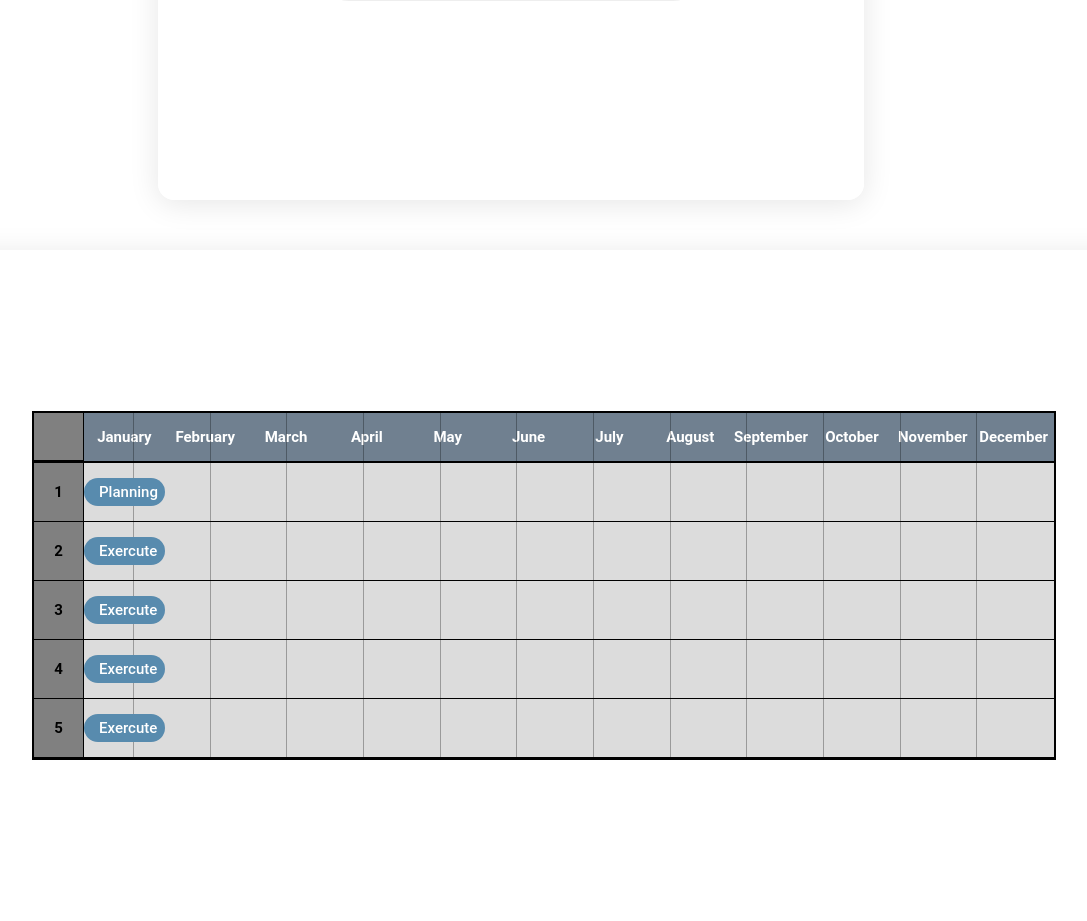
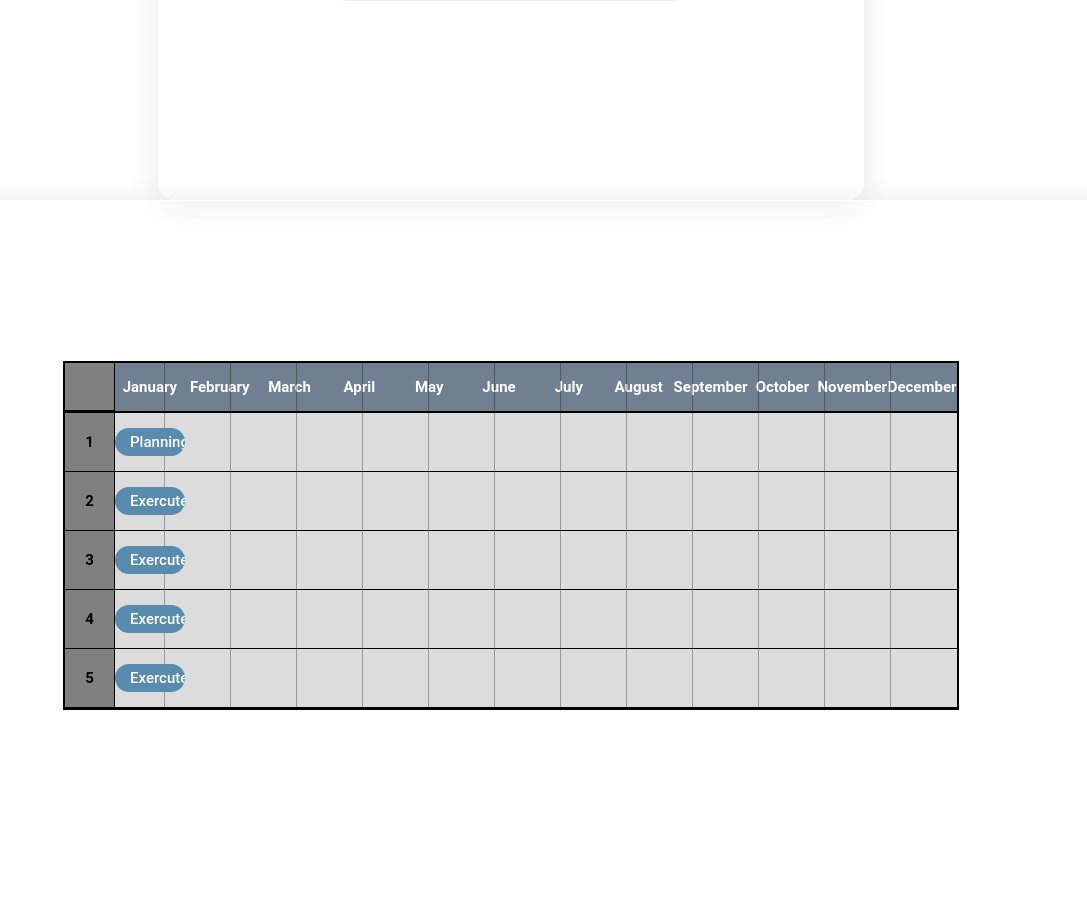
Before and after one commit to Varask/Estia_integration_project, a PHP site: page /pages/homepage.html in a window 1280 px wide; the page is wider, and only the part inside the window is pictured. Shown: the part 1544-2465 px from the top of that part, without its empty margins (129-1216 px from the left). After the commit the page ends 2254 px from the top of that part, so only its background shows below. Run offline with PHP 8.4, Linux system fonts and the light colour scheme.

Commit message:
chore: Update homepage styling and menu layout

```diff
--- a/CSS/homePageStyle.css
+++ b/CSS/homePageStyle.css
@@ -10,12 +10,11 @@ body{
     background-color: #a2d2ff;
     padding: 10px 20px;
     text-align: left;
-    size: 50em;
     font-size: 2em;
     padding-left: 10%;
 }
 
-.contenu {
+.menu{
     display: flex;
     flex-direction: column;
 }
@@ -43,9 +42,10 @@ header p {
     border: 1px solid rgba(255, 255, 255, 1);
 }
 
-#PetitCoquin.container {
-    min-width: 80%;
-    size: 80%;
+.planning{
+    margin-top: 2em;
+    width: 70%;
+    margin: auto;
 }
 
 button {
--- a/pages/homepage.html
+++ b/pages/homepage.html
@@ -7,17 +7,21 @@
 <title>Dashboard</title>
 </head>
 <body>
+
 <div class="header">
     <h1>Dashboard</h1>
     <p>Welcome, Lucas Brana</p>
 </div>
-<div class="contenu">
+
+<div class="menu">
 <div class="container">
     <button class="task-btn">Ajouter une tache</button>
     <button class="financial">Prévisionnel financier</button>
     <button class="toDo">1 nouvelle tache en attente de validation</button>
 </div>
-<div class="container" id="PetitCoquin">
+
+
+<div class="container planning">
     <div class="chart">
         <div class="chart-row chart-period">
             <div class="chart-row-item">
@@ -55,7 +59,9 @@
                 </ul>
             </div>
     </div>
-    </div>
+</div>
+
+
 </div>
 </body>
 </html>
```
